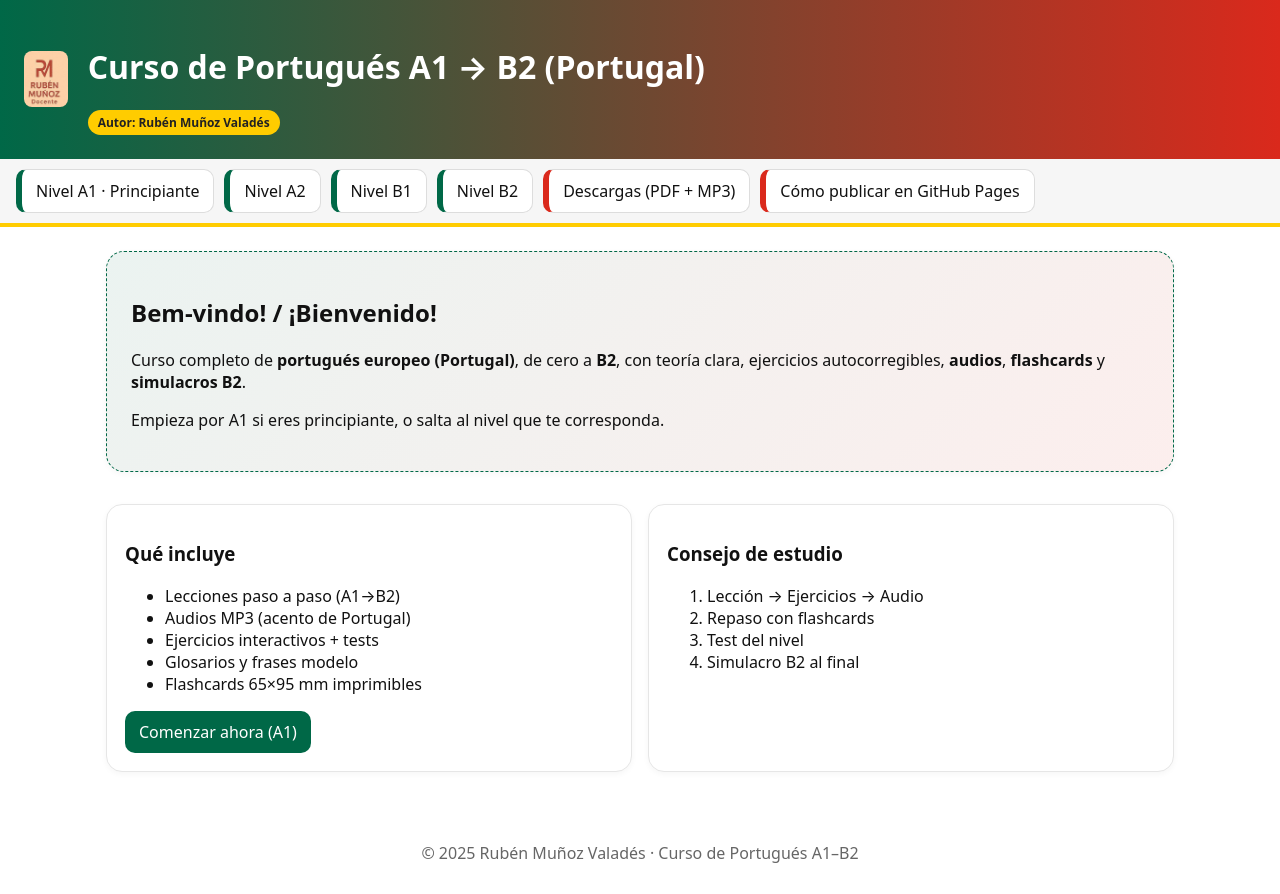
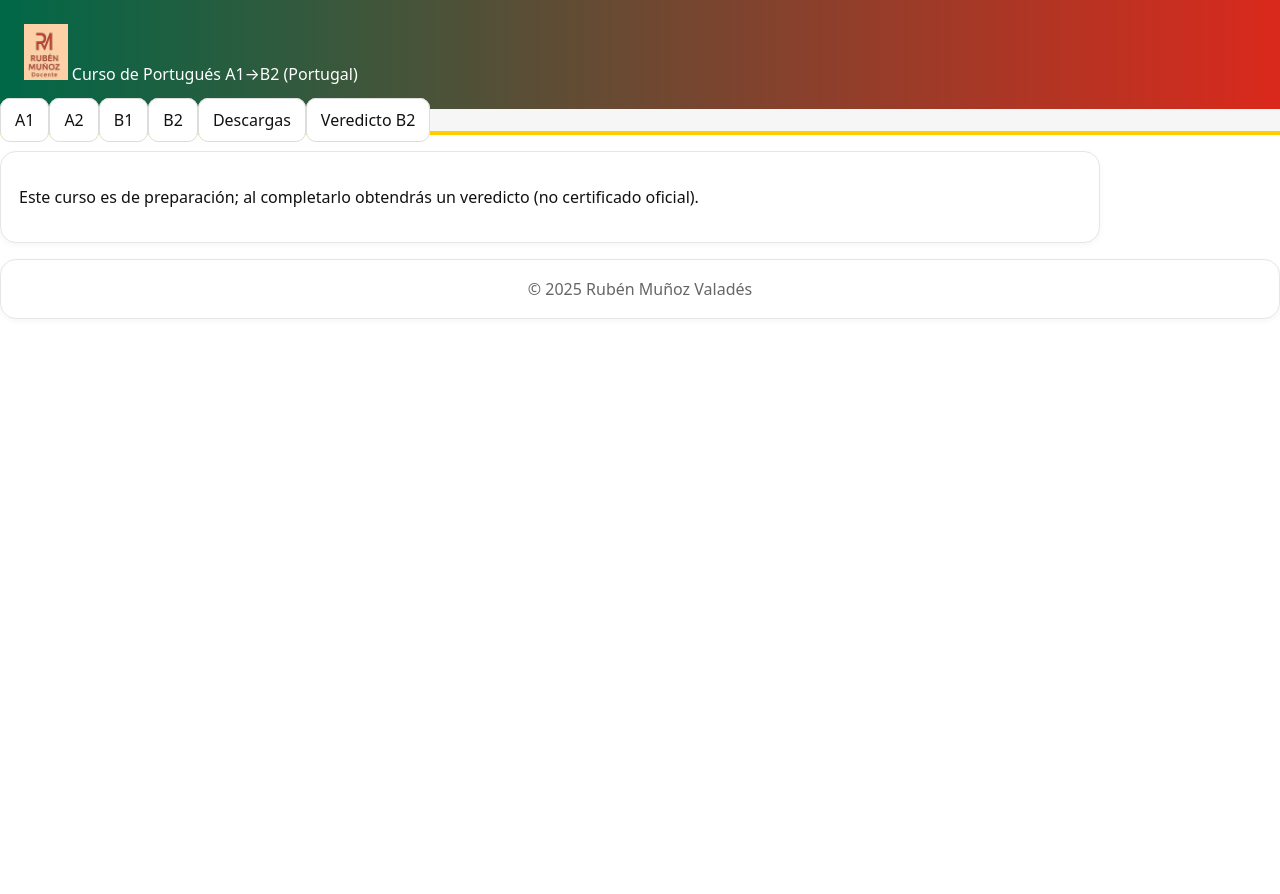
Before and after one commit to rumuva/portugues-ruben, a plain HTML site: page index.html in a window 1280 px wide. After the commit the page ends 800 px from the top, so only its background shows below. Drawn offline with Linux system fonts and the light colour scheme.

Commit message:
Add files via upload

```diff
--- a/index.html
+++ b/index.html
@@ -1,63 +1 @@
-<!DOCTYPE html>
-<html lang="es">
-<head>
-<meta charset="utf-8">
-<meta name="viewport" content="width=device-width,initial-scale=1">
-<title>Portugués desde cero hasta B2 – por Rubén Muñoz</title>
-<link rel="stylesheet" href="assets/css/style.css">
-<script defer src="assets/js/app.js"></script>
-</head>
-<body>
-<header>
-  <div class="wrap">
-    <img class="logo" src="assets/img/logo.png" alt="Logo Rubén">
-    <div class="title">
-      <h1>Curso de Portugués A1 → B2 (Portugal)</h1>
-      <div><span class="badge">Autor: Rubén Muñoz Valadés</span></div>
-    </div>
-  </div>
-</header>
-<nav>
-  <div class="bar">
-    <a class="level" href="modules/a1/index.html">Nivel A1 · Principiante</a>
-    <a class="level" href="modules/a2/index.html">Nivel A2</a>
-    <a class="level" href="modules/b1/index.html">Nivel B1</a>
-    <a class="level" href="modules/b2/index.html">Nivel B2</a>
-    <a class="download" href="downloads/descargas.html">Descargas (PDF + MP3)</a>
-    <a class="download" href="README.html">Cómo publicar en GitHub Pages</a>
-  </div>
-</nav>
-<main>
-  <div class="hero card">
-    <h2>Bem-vindo! / ¡Bienvenido!</h2>
-    <p>Curso completo de <strong>portugués europeo (Portugal)</strong>, de cero a <strong>B2</strong>, con teoría clara, ejercicios autocorregibles, <strong>audios</strong>, <strong>flashcards</strong> y <strong>simulacros B2</strong>.</p>
-    <p>Empieza por A1 si eres principiante, o salta al nivel que te corresponda.</p>
-  </div>
-  <section class="grid">
-    <article class="card">
-      <h3>Qué incluye</h3>
-      <ul>
-        <li>Lecciones paso a paso (A1→B2)</li>
-        <li>Audios MP3 (acento de Portugal)</li>
-        <li>Ejercicios interactivos + tests</li>
-        <li>Glosarios y frases modelo</li>
-        <li>Flashcards 65×95 mm imprimibles</li>
-      </ul>
-      <a class="btn" href="modules/a1/index.html">Comenzar ahora (A1)</a>
-    </article>
-    <article class="card">
-      <h3>Consejo de estudio</h3>
-      <ol>
-        <li>Lección → Ejercicios → Audio</li>
-        <li>Repaso con flashcards</li>
-        <li>Test del nivel</li>
-        <li>Simulacro B2 al final</li>
-      </ol>
-    </article>
-  </section>
-</main>
-<footer>
-  © 2025 Rubén Muñoz Valadés · Curso de Portugués A1–B2
-</footer>
-</body>
-</html>
+<!doctype html><html lang='es'><head><meta charset='utf-8'><meta name='viewport' content='width=device-width,initial-scale=1'><title>Portugués (Portugal) A1–B2</title><link rel='icon' href='favicon.ico'><link rel='apple-touch-icon' href='apple-touch-icon.png'><meta property='og:image' content='og-image.png'><link rel='stylesheet' href='assets/css/style.css'><script defer src='assets/js/app.js'></script></head><body><header><img src='assets/img/logo.png' height='56' alt='logo'> Curso de Portugués A1→B2 (Portugal)</header><nav><a href='modules/a1/index.html'>A1</a><a href='modules/a2/index.html'>A2</a><a href='modules/b1/index.html'>B1</a><a href='modules/b2/index.html'>B2</a><a href='downloads/descargas.html'>Descargas</a><a href='certificacion/politica.html'>Veredicto B2</a></nav><main class='card'><p>Este curso es de preparación; al completarlo obtendrás un veredicto (no certificado oficial).</p></main><footer class='card'>© 2025 Rubén Muñoz Valadés</footer></body></html>
```
Also changed, not shown: README.html (+1 -17 lines), apple-touch-icon.png (added), favicon.ico (added), og-image.png (added).
